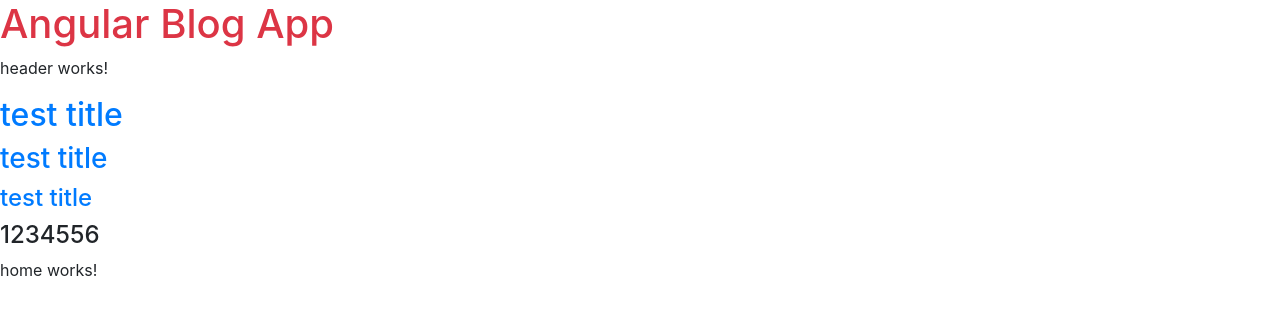
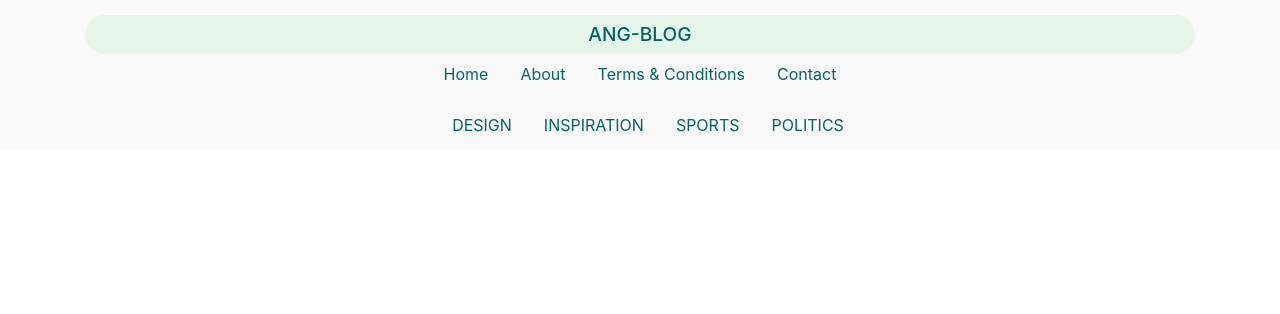
Before and after one commit to beattris/Ng_Blog, an Angular app: page / in a window 1280 px wide. Shown: the top 314 px of the page. Built offline with nearby package versions, Linux system fonts and the light colour scheme.

Commit message:
designed the markup for the category and footer items

```diff
--- a/src/app/app.component.html
+++ b/src/app/app.component.html
@@ -1,10 +1,4 @@
-<h1 class="text-danger">Angular Blog App</h1>
-
-<app-header></app-header>
-
-<h2 class="text-primary">{{ title }}</h2>
-<h3 class="text-primary">{{ title }}</h3>
-<h4 class="text-primary">{{ title }}</h4>
-<h4>{{ body }}</h4>
-
+<!-- <app-header></app-header> -->
+<app-category-navbar></app-category-navbar>
+<app-footer></app-footer>
 <router-outlet></router-outlet>
--- a/src/app/layouts/category-navbar/category-navbar.component.css
+++ b/src/app/layouts/category-navbar/category-navbar.component.css
@@ -0,0 +1,11 @@
+nav {
+  margin-top: 100px;
+  height: 50px;
+  background-color: var(--navbar-footer-color);
+}
+
+.nav-link {
+  text-transform: uppercase;
+  color: var(--primary-color);
+  font-weight: 400;
+}
--- a/src/app/layouts/category-navbar/category-navbar.component.html
+++ b/src/app/layouts/category-navbar/category-navbar.component.html
@@ -1 +1,12 @@
-<p>category-navbar works!</p>
+<nav class="navbar navbar-expand-lg fixed-top">
+  <div class="container">
+    <div class="collapse navbar-collapse justify-content-center">
+      <ul class="navbar-nav">
+        <li class="nav-item ml-3"><a class="nav-link" href="#">Design</a></li>
+        <li class="nav-item ml-3"><a class="nav-link" href="#">Inspiration</a></li>
+        <li class="nav-item ml-3"><a class="nav-link" href="#">Sports</a></li>
+        <li class="nav-item ml-3"><a class="nav-link" href="#">Politics</a></li>
+      </ul>
+    </div>
+  </div>
+</nav>
--- a/src/app/layouts/footer/footer.component.css
+++ b/src/app/layouts/footer/footer.component.css
@@ -0,0 +1,13 @@
+footer {
+  height: 130px;
+  padding: 15px;
+  background-color: var(--navbar-footer-color);
+}
+
+.nav-link {
+  color: var(--primary-color);
+}
+
+.site-logo {
+  font-size: 1.2em;
+}
--- a/src/app/layouts/footer/footer.component.html
+++ b/src/app/layouts/footer/footer.component.html
@@ -1 +1,20 @@
-<p>footer works!</p>
+<footer>
+  <div class="container">
+    <div class="row">
+      <div class="col-md-12 text-center">
+        <div class="site-logo">ANG-BLOG</div>
+        <div>
+          <ul class="nav justify-content-center">
+            <li class="nav-item"><a href="#" class="nav-link">Home</a></li>
+            <li class="nav-item"><a href="#" class="nav-link">About</a></li>
+            <li class="nav-item">
+              <a href="#" class="nav-link">Terms & Conditions</a>
+            </li>
+            <li class="nav-item"><a href="#" class="nav-link">Contact</a></li>
+          </ul>
+        </div>
+        <p class="mb-2 mt-2">Copyright &copy; 2024 Angular Blogsite</p>
+      </div>
+    </div>
+  </div>
+</footer>
--- a/src/app/layouts/header/header.component.css
+++ b/src/app/layouts/header/header.component.css
@@ -0,0 +1,7 @@
+header {
+  height: 100px;
+}
+
+.site-logo {
+  font-size: 1.5em;
+}
--- a/src/app/layouts/header/header.component.html
+++ b/src/app/layouts/header/header.component.html
@@ -1 +1,5 @@
-<p>header works!</p>
+<header class="navbar navbar-expand-lg fixed-top bg-white">
+  <div class="container justify-content-center">
+    <a href="#" class="site-logo">ANG-BLOG</a>
+  </div>
+</header>
--- a/src/styles.css
+++ b/src/styles.css
@@ -13,3 +13,11 @@
   font-size: 12px;
   color: var(--body-text-color);
 }
+
+.site-logo {
+  padding: 5px 20px;
+  border-radius: 20px;
+  background-color: var(--secondary-color);
+  color: var(--primary-color);
+  font-weight: 500;
+}
```
